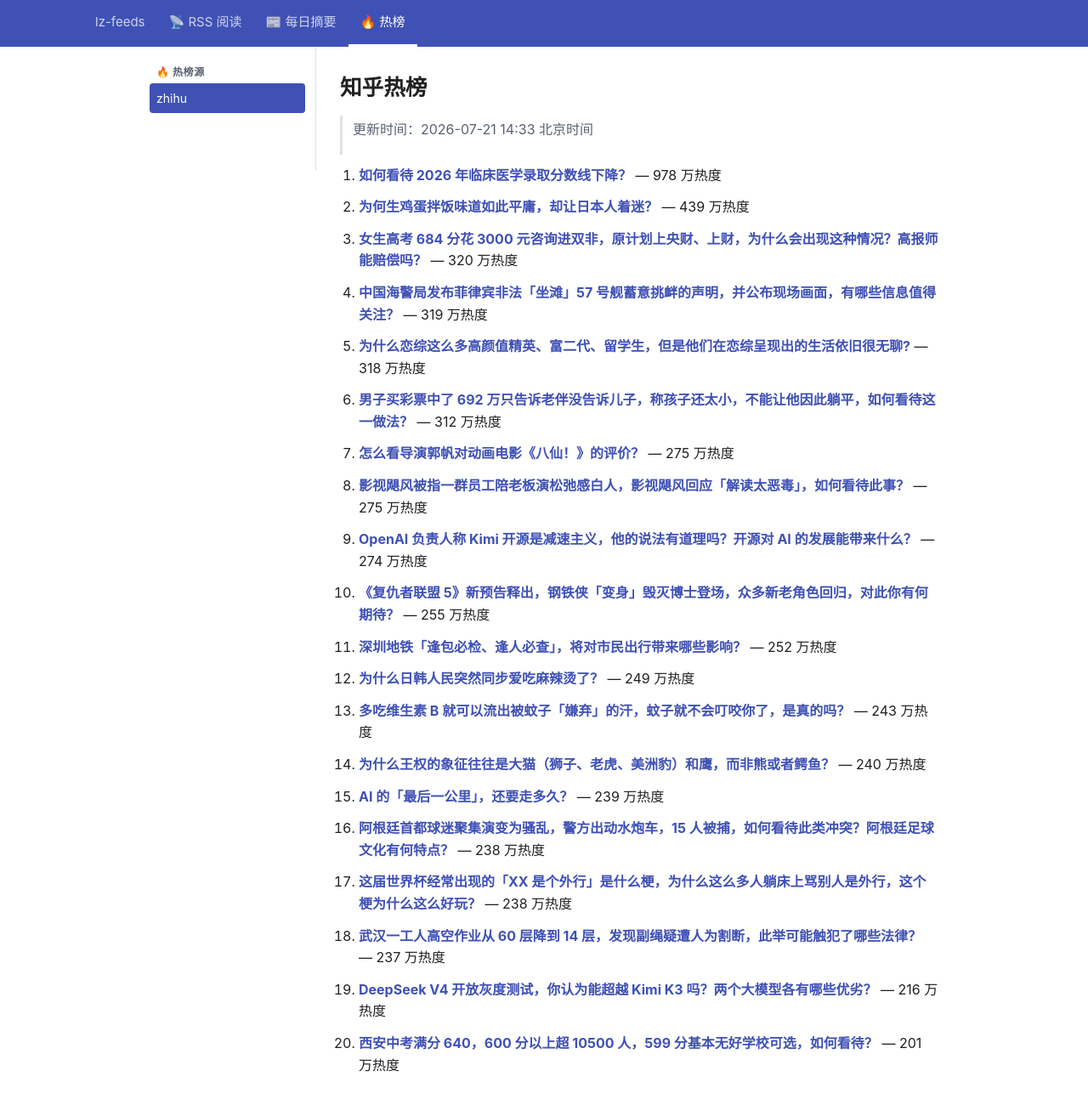
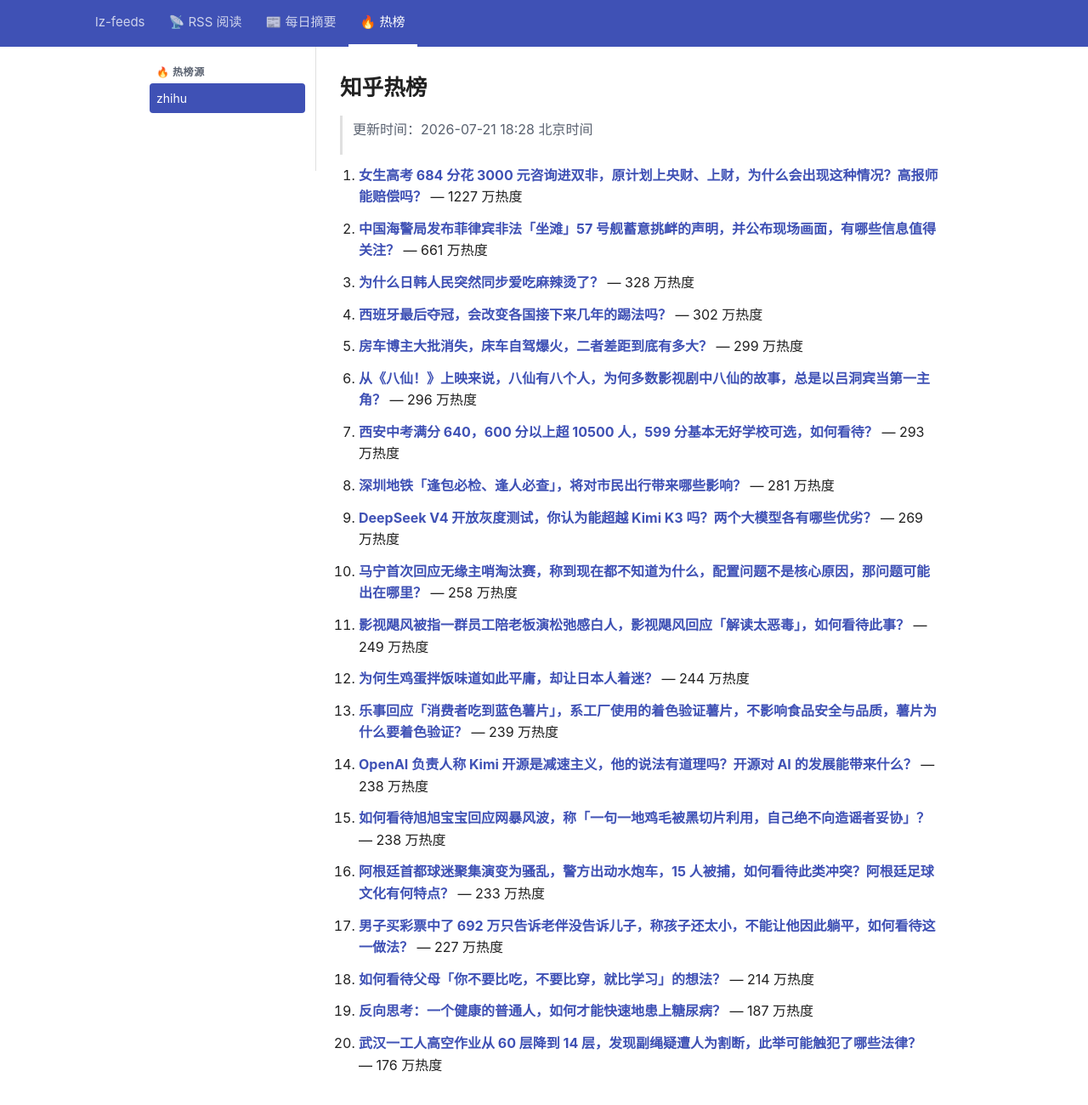
Before and after one commit to lizhang0101/lz-feeds, a Jekyll site: the page built from _hotlist/zhihu.md, in a window 1280 px wide and 1330 px high. Shown: the top 1300 px of the window at 85% size. Built offline with Jekyll 4.4.1, drawn with Linux system fonts in a browser that asks for light colours.

Commit message:
hotlist: 2026-07-21T10:28Z

```diff
--- a/_hotlist/zhihu.md
+++ b/_hotlist/zhihu.md
@@ -1,48 +1,48 @@
 ---
-updated: 2026-07-21 14:33 北京时间
+updated: 2026-07-21 18:28 北京时间
 count: 20
 ---
 
 # 知乎热榜
 
-> 更新时间：2026-07-21 14:33 北京时间
+> 更新时间：2026-07-21 18:28 北京时间
 
-1. **[如何看待 2026 年临床医学录取分数线下降？](https://www.zhihu.com/question/2061925103441650722)** — 978 万热度
+1. **[女生高考 684 分花 3000 元咨询进双非，原计划上央财、上财，为什么会出现这种情况？高报师能赔偿吗？](https://www.zhihu.com/question/2062830801440306762)** — 1227 万热度
 
-2. **[为何生鸡蛋拌饭味道如此平庸，却让日本人着迷？](https://www.zhihu.com/question/2055058384097955896)** — 439 万热度
+2. **[中国海警局发布菲律宾非法「坐滩」57 号舰蓄意挑衅的声明，并公布现场画面，有哪些信息值得关注？](https://www.zhihu.com/question/2062608470700975381)** — 661 万热度
 
-3. **[女生高考 684 分花 3000 元咨询进双非，原计划上央财、上财，为什么会出现这种情况？高报师能赔偿吗？](https://www.zhihu.com/question/2062830801440306762)** — 320 万热度
+3. **[为什么日韩人民突然同步爱吃麻辣烫了？](https://www.zhihu.com/question/2058337204255118363)** — 328 万热度
 
-4. **[中国海警局发布菲律宾非法「坐滩」57 号舰蓄意挑衅的声明，并公布现场画面，有哪些信息值得关注？](https://www.zhihu.com/question/2062608470700975381)** — 319 万热度
+4. **[西班牙最后夺冠，会改变各国接下来几年的踢法吗？](https://www.zhihu.com/question/2062436664497246459)** — 302 万热度
 
-5. **[为什么恋综这么多高颜值精英、富二代、留学生，但是他们在恋综呈现出的生活依旧很无聊?](https://www.zhihu.com/question/2001825569575306638)** — 318 万热度
+5. **[房车博主大批消失，床车自驾爆火，二者差距到底有多大？](https://www.zhihu.com/question/2058243911978690417)** — 299 万热度
 
-6. **[男子买彩票中了 692 万只告诉老伴没告诉儿子，称孩子还太小，不能让他因此躺平，如何看待这一做法？](https://www.zhihu.com/question/2057487320488613098)** — 312 万热度
+6. **[从《八仙！》上映来说，八仙有八个人，为何多数影视剧中八仙的故事，总是以吕洞宾当第一主角？](https://www.zhihu.com/question/2062307341001926171)** — 296 万热度
 
-7. **[怎么看导演郭帆对动画电影《八仙！》的评价？](https://www.zhihu.com/question/2062108518619124379)** — 275 万热度
+7. **[西安中考满分 640，600 分以上超 10500 人，599 分基本无好学校可选，如何看待？](https://www.zhihu.com/question/2062545131677528566)** — 293 万热度
 
-8. **[影视飓风被指一群员工陪老板演松弛感白人，影视飓风回应「解读太恶毒」，如何看待此事？](https://www.zhihu.com/question/2062642099518795923)** — 275 万热度
+8. **[深圳地铁「逢包必检、逢人必查」，将对市民出行带来哪些影响？](https://www.zhihu.com/question/2062519287487714974)** — 281 万热度
 
-9. **[OpenAI 负责人称 Kimi 开源是减速主义，他的说法有道理吗？开源对 AI 的发展能带来什么？](https://www.zhihu.com/question/2062575282591209175)** — 274 万热度
+9. **[DeepSeek V4 开放灰度测试，你认为能超越 Kimi K3 吗？两个大模型各有哪些优劣？](https://www.zhihu.com/question/2062579631564093084)** — 269 万热度
 
-10. **[《复仇者联盟 5》新预告释出，钢铁侠「变身」毁灭博士登场，众多新老角色回归，对此你有何期待？](https://www.zhihu.com/question/2062663352988300439)** — 255 万热度
+10. **[马宁首次回应无缘主哨淘汰赛，称到现在都不知道为什么，配置问题不是核心原因，那问题可能出在哪里？](https://www.zhihu.com/question/2062863345573803605)** — 258 万热度
 
-11. **[深圳地铁「逢包必检、逢人必查」，将对市民出行带来哪些影响？](https://www.zhihu.com/question/2062519287487714974)** — 252 万热度
+11. **[影视飓风被指一群员工陪老板演松弛感白人，影视飓风回应「解读太恶毒」，如何看待此事？](https://www.zhihu.com/question/2062642099518795923)** — 249 万热度
 
-12. **[为什么日韩人民突然同步爱吃麻辣烫了？](https://www.zhihu.com/question/2058337204255118363)** — 249 万热度
+12. **[为何生鸡蛋拌饭味道如此平庸，却让日本人着迷？](https://www.zhihu.com/question/2055058384097955896)** — 244 万热度
 
-13. **[多吃维生素 B 就可以流出被蚊子「嫌弃」的汗，蚊子就不会叮咬你了，是真的吗？](https://www.zhihu.com/question/2053174894217655686)** — 243 万热度
+13. **[乐事回应「消费者吃到蓝色薯片」，系工厂使用的着色验证薯片，不影响食品安全与品质，薯片为什么要着色验证？](https://www.zhihu.com/question/2061399390741337380)** — 239 万热度
 
-14. **[为什么王权的象征往往是大猫（狮子、老虎、美洲豹）和鹰，而非熊或者鳄鱼？](https://www.zhihu.com/question/2062227038862307460)** — 240 万热度
+14. **[OpenAI 负责人称 Kimi 开源是减速主义，他的说法有道理吗？开源对 AI 的发展能带来什么？](https://www.zhihu.com/question/2062575282591209175)** — 238 万热度
 
-15. **[AI 的「最后一公里」，还要走多久？](https://www.zhihu.com/question/2058520434031555606)** — 239 万热度
+15. **[如何看待旭旭宝宝回应网暴风波，称「一句一地鸡毛被黑切片利用，自己绝不向造谣者妥协」？](https://www.zhihu.com/question/2062763580878071282)** — 238 万热度
 
-16. **[阿根廷首都球迷聚集演变为骚乱，警方出动水炮车，15 人被捕，如何看待此类冲突？阿根廷足球文化有何特点？](https://www.zhihu.com/question/2062554076487881992)** — 238 万热度
+16. **[阿根廷首都球迷聚集演变为骚乱，警方出动水炮车，15 人被捕，如何看待此类冲突？阿根廷足球文化有何特点？](https://www.zhihu.com/question/2062554076487881992)** — 233 万热度
 
-17. **[这届世界杯经常出现的「XX 是个外行」是什么梗，为什么这么多人躺床上骂别人是外行，这个梗为什么这么好玩？](https://www.zhihu.com/question/2061029759895561659)** — 238 万热度
+17. **[男子买彩票中了 692 万只告诉老伴没告诉儿子，称孩子还太小，不能让他因此躺平，如何看待这一做法？](https://www.zhihu.com/question/2057487320488613098)** — 227 万热度
 
-18. **[武汉一工人高空作业从 60 层降到 14 层，发现副绳疑遭人为割断，此举可能触犯了哪些法律？](https://www.zhihu.com/question/2062307894830408467)** — 237 万热度
+18. **[如何看待父母「你不要比吃，不要比穿，就比学习」的想法？](https://www.zhihu.com/question/324437913)** — 214 万热度
 
-19. **[DeepSeek V4 开放灰度测试，你认为能超越 Kimi K3 吗？两个大模型各有哪些优劣？](https://www.zhihu.com/question/2062579631564093084)** — 216 万热度
+19. **[反向思考：一个健康的普通人，如何才能快速地患上糖尿病？](https://www.zhihu.com/question/2061409494261929437)** — 187 万热度
 
-20. **[西安中考满分 640，600 分以上超 10500 人，599 分基本无好学校可选，如何看待？](https://www.zhihu.com/question/2062545131677528566)** — 201 万热度
+20. **[武汉一工人高空作业从 60 层降到 14 层，发现副绳疑遭人为割断，此举可能触犯了哪些法律？](https://www.zhihu.com/question/2062307894830408467)** — 176 万热度
```
